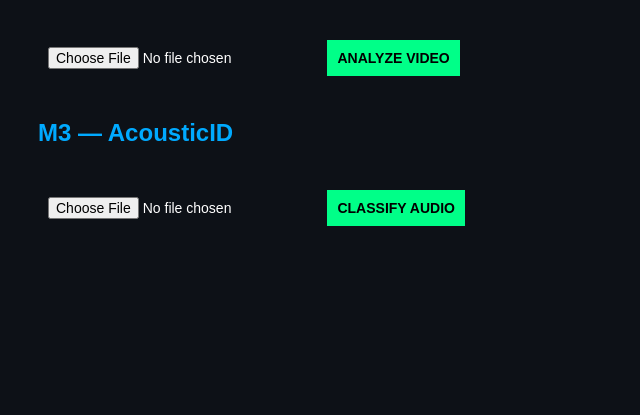
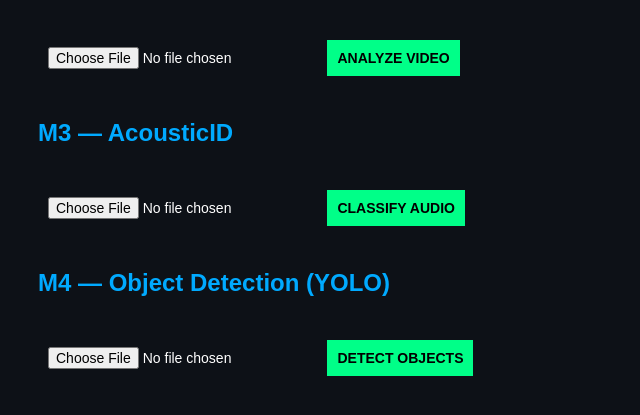
Before and after one commit to code-with-khushi26/Prahar, a Flask app: page / in a window 1280 px wide. Shown: the part 336-751 px from the top of the page, without its empty margins (0-640 px from the left). Run offline with Flask 3, Linux system fonts and the light colour scheme.

Commit message:
dashboard updated for m4

```diff
--- /dev/null
+++ b/modules/test.py
@@ -0,0 +1,6 @@
+import requests
+
+url = "http://127.0.0.1:5000/api/video"
+with open(r"C:\Users\itzkh\Downloads\3.mp4", "rb") as f:
+    response = requests.post(url, files={"file": f})
+    print(response.json())
--- a/templates/index.html
+++ b/templates/index.html
@@ -61,6 +61,17 @@
         <button onclick="analyzeAudio()">CLASSIFY AUDIO</button>
         <div id="audio-result"></div>
     </div>
+
+
+    <!-- M4 Section -->
+    <h2>M4 — Object Detection (YOLO)</h2>
+    <div class="audio-section">
+        <input type="file" id="image-input" accept=".jpg,.jpeg,.png" />
+        <button onclick="analyzeImage()">DETECT OBJECTS</button>
+        <div id="image-result"></div>
+        <canvas id="imageCanvas" style="display:none; margin-top:15px; max-width:700px; border:1px solid #1e3040;"></canvas>
+    </div>
+
 
     <script>
         // M1 - Headline Analysis
@@ -198,6 +209,60 @@ async function analyzeVideo() {
                 </div>
             `;
         }
+
+        // M4 - Image Object Detection
+        async function analyzeImage() {
+            const fileInput = document.getElementById('image-input');
+            if (!fileInput.files[0]) {
+                alert('Please select an image file first!');
+                return;
+            }
+
+            document.getElementById('image-result').innerHTML = '<p style="color:#5a7a8a">Detecting objects...</p>';
+            document.getElementById('imageCanvas').style.display = 'none';
+
+            const file = fileInput.files[0];
+            const formData = new FormData();
+            formData.append('image', file);
+
+            const res = await fetch('/api/image', { method: 'POST', body: formData });
+            const data = await res.json();
+
+            // Load the image into an <img> to get natural dimensions
+            const img = new Image();
+            img.src = URL.createObjectURL(file);
+            img.onload = () => {
+                const canvas = document.getElementById('imageCanvas');
+                canvas.width = img.width;
+                canvas.height = img.height;
+                canvas.style.display = 'block';
+                const ctx = canvas.getContext('2d');
+                ctx.drawImage(img, 0, 0, img.width, img.height);
+
+                // data.detections expected as list of {class, confidence, bbox:[x1,y1,x2,y2]}
+                const detections = data.detections || [data];
+                detections.forEach(det => {
+                    const [x1, y1, x2, y2] = det.bbox;
+                    ctx.strokeStyle = '#00ff88';
+                    ctx.lineWidth = 3;
+                    ctx.strokeRect(x1, y1, x2 - x1, y2 - y1);
+
+                    ctx.fillStyle = '#00ff88';
+                    ctx.font = '16px Arial';
+                    const label = `${det.class} ${(det.confidence * 100).toFixed(1)}%`;
+                    const textWidth = ctx.measureText(label).width;
+                    ctx.fillRect(x1, y1 - 20, textWidth + 10, 20);
+                    ctx.fillStyle = '#000';
+                    ctx.fillText(label, x1 + 5, y1 - 5);
+                });
+            };
+
+            document.getElementById('image-result').innerHTML = `
+                <div class="audio-result">
+                    <div class="predicted-label">📦 ${(data.detections || [data]).length} object(s) detected</div>
+                </div>
+            `;
+        }
     </script>
 </body>
 </html>
```
